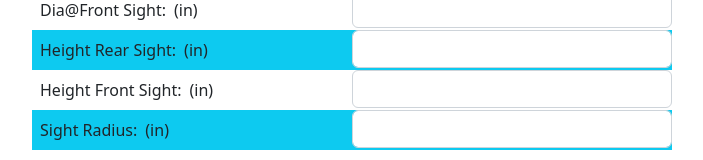
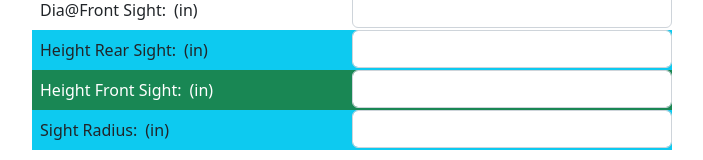
Before and after one commit to melliott7264/range-log, a React (Create React App) app in the folder client/: page /firearms/single/1 in a window 1280 px wide. Shown: the part 770-930 px from the top of the page, without its empty margins (288-991 px from the left). Built offline with nearby package versions, Linux system fonts and the light colour scheme; no server answers; sample sign-in values are in the browser's storage.

Commit message:
changed background colors on firearms front sight height

```diff
--- a/client/src/components/SingleFirearm.js
+++ b/client/src/components/SingleFirearm.js
@@ -290,7 +290,7 @@ const SingleFirearm = () => {
             onChange={handleDataChange}
           />
         </Form.Group>
-        <Form.Group>
+        <Form.Group className="bg-success text-white">
           <Form.Label className="m-2">Height Front Sight:</Form.Label>
           <span>{measureInches}</span>
           <Form.Control
```
